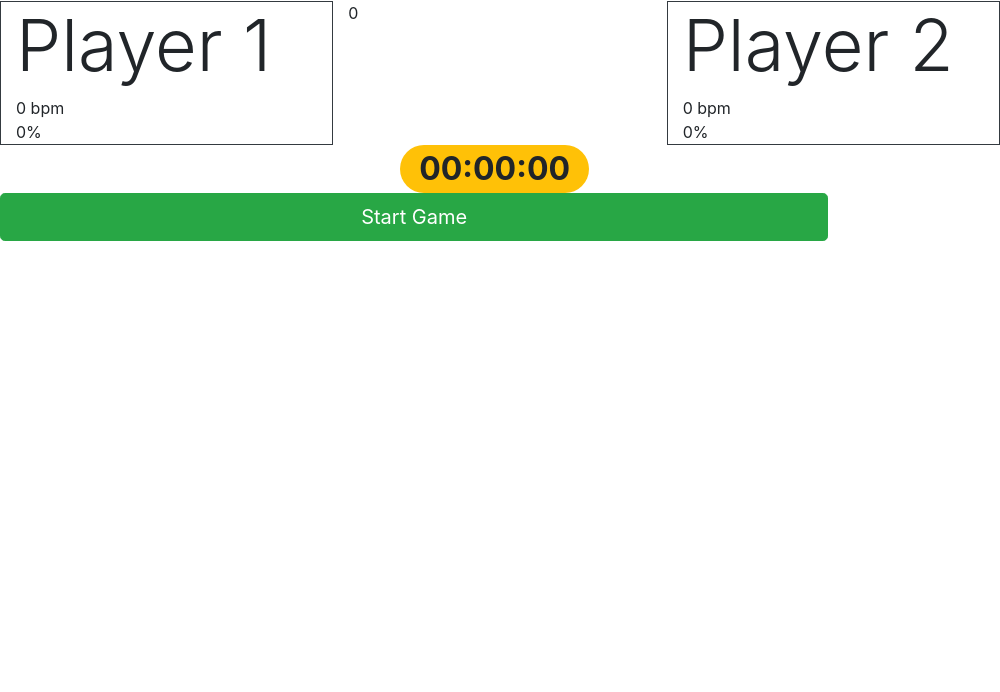
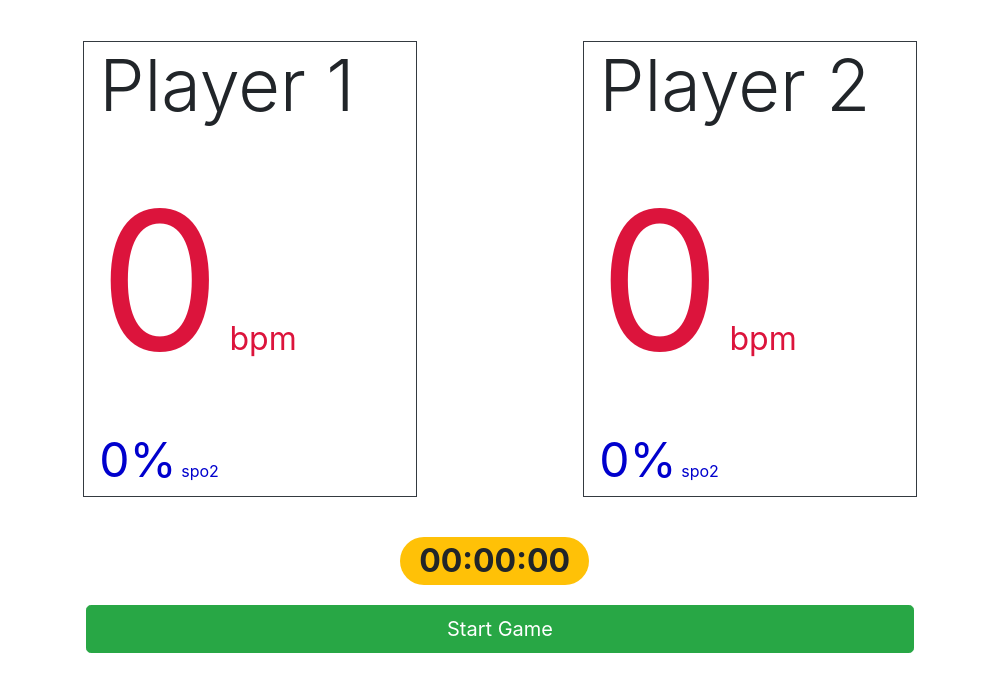
Before and after one commit to antonioreuter/dutchtechweek, an Electron app: page mainWindow.html in a window 1000 px wide. Drawn offline with nearby package versions, Linux system fonts and the light colour scheme; no server answers.

Commit message:
improved the layout

```diff
--- /dev/null
+++ b/css/style.css
@@ -0,0 +1,16 @@
+.row {
+  margin-top: 20px;
+  margin-bottom: 20px
+}
+
+.app {
+    margin-top: 5px;
+    margin-bottom: 5px;
+}
+
+.counter {
+    display: flex;
+    flex: 1 0 50%;
+    align-items: center;
+    justify-content: center;
+}
--- a/mainWindow.html
+++ b/mainWindow.html
@@ -3,10 +3,9 @@
         <meta charset="utf-8">
         <title>Philips Dutch Tech Week</title>
         <script>window.$ = window.jQuery = require('jquery');</script>
-        <script src="http://cdnjs.cloudflare.com/ajax/libs/waypoints/2.0.3/waypoints.min.js"></script>
-        <script src="jquery.counterup.min.js"></script>
         <link rel="stylesheet" href="https://maxcdn.bootstrapcdn.com/bootstrap/4.0.0/css/bootstrap.min.css" integrity="sha384-Gn5384xqQ1aoWXA+058RXPxPg6fy4IWvTNh0E263XmFcJlSAwiGgFAW/dAiS6JXm"
             crossorigin="anonymous">
+        <link rel="stylesheet" href="./css/style.css">
         <script src="https://cdnjs.cloudflare.com/ajax/libs/popper.js/1.12.9/umd/popper.min.js" integrity="sha384-ApNbgh9B+Y1QKtv3Rn7W3mgPxhU9K/ScQsAP7hUibX39j7fakFPskvXusvfa0b4Q"
             crossorigin="anonymous"></script>
         <script src="https://maxcdn.bootstrapcdn.com/bootstrap/4.0.0/js/bootstrap.min.js" integrity="sha384-JZR6Spejh4U02d8jOt6vLEHfe/JQGiRRSQQxSfFWpi1MquVdAyjUar5+76PVCmYl"
@@ -14,33 +13,41 @@
     </head>
 
     <body>
-        <div class="container-fluid">
+        <div class="container-fluid app">
             <div class="row">
                 <div class="col-sm-12">
                     <div id="successAlert" class="alert alert-success collapse" role="alert"></div>
                 </div>
-
             </div>
             <div class="row">
+                <div class="col-sm-1"></div>
                 <div id="player1" class="col-sm-4 border border-dark">
                     <h1 class="display-3">Player 1</h1>
                     <div id="bpmPlayer1">
-                        <span id="p1Bpm">0 bpm</span>
+                        <span style="font-size: 2em; color:crimson;">
+                            <span id="p1Bpm" style="font-size: 6em;">0</span> bpm
+                        </span>
                     </div>
                     <div id="spo2Player1">
-                        <span id="p1Spo2">0%</span>
+                        <span style="font-size: 1em; color:mediumblue;">
+                            <span id="p1Spo2" style="font-size: 3em;">0%</span> spo2
+                        </span>
                     </div>
                 </div>
-                <div class="col-sm-4">
-                    <span id="counter">0</span>
+                <div class="col-sm-2 counter">
+                    <span id="counter" class="align-middle" style="font-size: 3em; color:darkred;"></span>
                 </div>
                 <div id="player2" class="col-sm-4 border border-dark">
                     <h1 class="display-3">Player 2</h1>
                     <div id="bpmPlayer2">
-                        <span id="p2Bpm" >0 bpm</span>
+                        <span style="font-size: 2em; color:crimson;">
+                            <span id="p2Bpm" style="font-size: 6em;">0</span> bpm
+                        </span>
                     </div>
                     <div id="spo2Player2">
-                        <span id="p2Spo2">0%</span>
+                        <span style="font-size: 1em; color:mediumblue;">
+                            <span id="p2Spo2" style="font-size: 3em;" >0%</span> spo2
+                        </span>
                     </div>
                 </div>
             </div>
@@ -52,10 +59,12 @@
             </div>
 
             <div class="row">
+                <div class="col-sm-1"></div>
                 <div class="col-sm-10 ">
                     <button id="startButton" type="button" value="Start" class="btn btn-success btn-lg btn-block" onclick="startNewGame()">Start Game</button>
                     <button id="stopButton" type="button" value="Stop" class="btn btn-secondary btn-lg btn-block" style="display: none" onclick="stopGame()">Stop Game</button>
                 </div>
+                <div class="col-sm-1"></div>
             </div>
         </div>
 
@@ -73,7 +82,7 @@
                 $('#successAlert').hide();
 
                 players.forEach((player) => {
-                    $('#' + player + 'Bpm').text("0 bpm");
+                    $('#' + player + 'Bpm').text("0");
                     $('#' + player + 'Spo2').text("0%");
                 });
 
```
